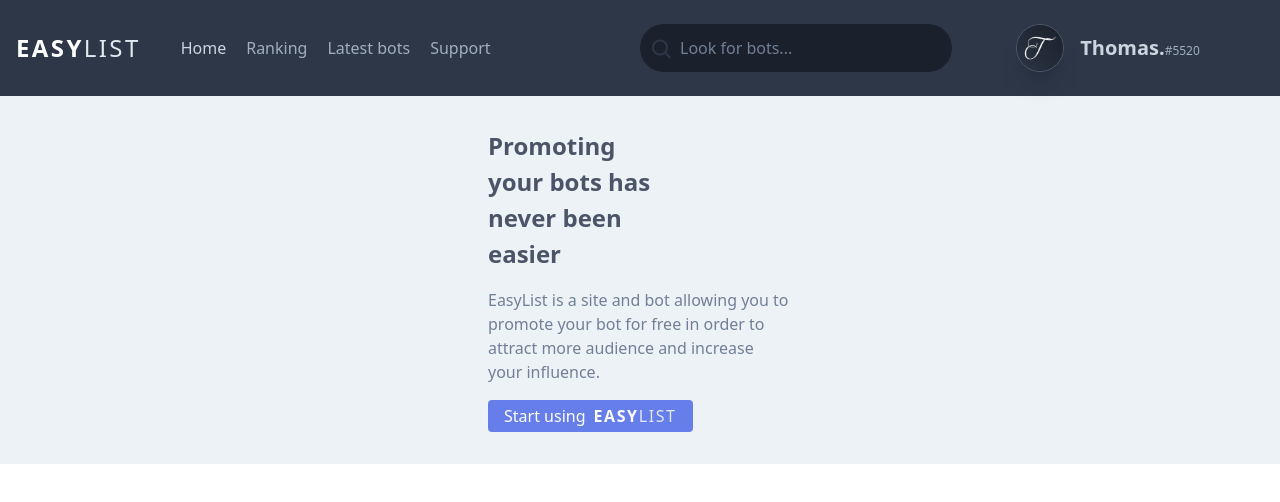
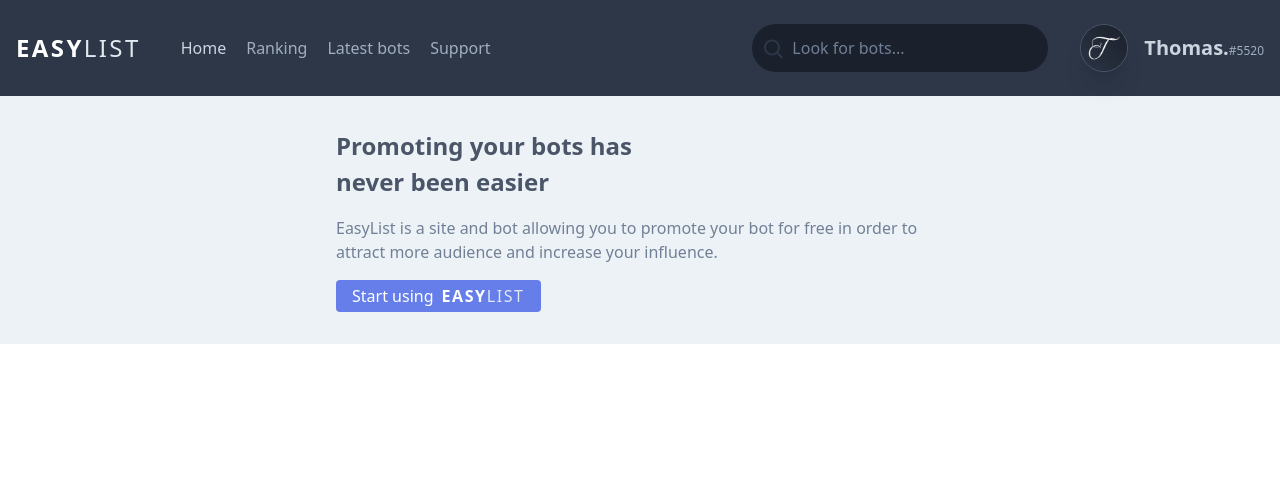
Before and after one commit to thomasvrgn/easybot-list, a Nuxt app: page / in a window 1280 px wide. Shown: the top 502 px of the page. Built offline with nearby package versions, Linux system fonts and the light colour scheme.

Commit message:
🐛 Responsive banner fixed.

```diff
--- a/layouts/navbar.vue
+++ b/layouts/navbar.vue
@@ -34,14 +34,14 @@
         </li>
       </ul>
     </div>
-    <div class="flex flex-auto py-4 flex-col lg:flex-row lg:w-6/12 lg:flex-initial" :class="{'hidden': !opened}">
-      <div class="container flex flex-row lg:flex-auto">
+    <div class="flex flex-auto py-4 flex-col lg:flex-row lg:flex-initial lg:space-x-8" :class="{'hidden': !opened}">
+      <div class="flex flex-row lg:flex-auto">
         <span class="bg-gray-900 items-center flex text-gray-800 px-2 rounded-l-full pt-1 cursor-pointer">
           <svg width="24" height="24" viewBox="0 0 24 24" fill="none" xmlns="http://www.w3.org/2000/svg"><path fill-rule="evenodd" clip-rule="evenodd" d="M18.319 14.4326C20.7628 11.2941 20.542 6.75347 17.6569 3.86829C14.5327 0.744098 9.46734 0.744098 6.34315 3.86829C3.21895 6.99249 3.21895 12.0578 6.34315 15.182C9.22833 18.0672 13.769 18.2879 16.9075 15.8442C16.921 15.8595 16.9351 15.8745 16.9497 15.8891L21.1924 20.1317C21.5829 20.5223 22.2161 20.5223 22.6066 20.1317C22.9971 19.7412 22.9971 19.1081 22.6066 18.7175L18.364 14.4749C18.3493 14.4603 18.3343 14.4462 18.319 14.4326ZM16.2426 5.28251C18.5858 7.62565 18.5858 11.4246 16.2426 13.7678C13.8995 16.1109 10.1005 16.1109 7.75736 13.7678C5.41421 11.4246 5.41421 7.62565 7.75736 5.28251C10.1005 2.93936 13.8995 2.93936 16.2426 5.28251Z" fill="currentColor" /></svg>
         </span>
-        <input type="text" class="bg-gray-900 w-full py-2 rounded-r-full focus:outline-none placeholder-gray-600 text-gray-500" placeholder="Look for bots...">
+        <input type="text" class="bg-gray-900 w-full py-2 lg:w-64 rounded-r-full focus:outline-none placeholder-gray-600 text-gray-500" placeholder="Look for bots...">
       </div>
-      <div class="container flex flex-row pt-8 lg:pt-0 px-2 lg:px-0 items-center lg:flex-initial lg:justify-center">
+      <div class="flex flex-row pt-8 lg:pt-0 px-2 lg:px-0 items-center lg:flex-initial lg:justify-center">
         <div class="flex flex-row items-center lg:flex-initial">
           <img src="~/assets/user.png" class="w-12 rounded-full shadow-xl border border-gray-700" alt="">
           <span class="h-3 flex flex-row">
--- a/pages/index.vue
+++ b/pages/index.vue
@@ -2,14 +2,14 @@
   <main>
     <navbar />
     <header class="bg-gray-200 py-8 px-8 mx-auto">
-      <div class="container mx-auto w-2/3 lg:w-1/4">
+      <div class="container mx-auto w-2/3 lg:w-1/2">
         <h1 class="text-2xl font-semibold text-gray-700 lg:w-3/5">
           Promoting your bots has never been easier
         </h1>
         <p class="text-gray-600 mt-4">
           EasyList is a site and bot allowing you to promote your bot for free in order to attract more audience and increase your influence.
         </p>
-        <button class="bg-indigo-500 flex flex-row py-1 px-4 rounded mt-4 focus:outline-none">
+        <button class="bg-indigo-500 hover:bg-indigo-600 flex flex-row py-1 px-4 rounded mt-4 focus:outline-none">
           <span class="mr-2 text-white font-light">
             Start using
           </span>
```
